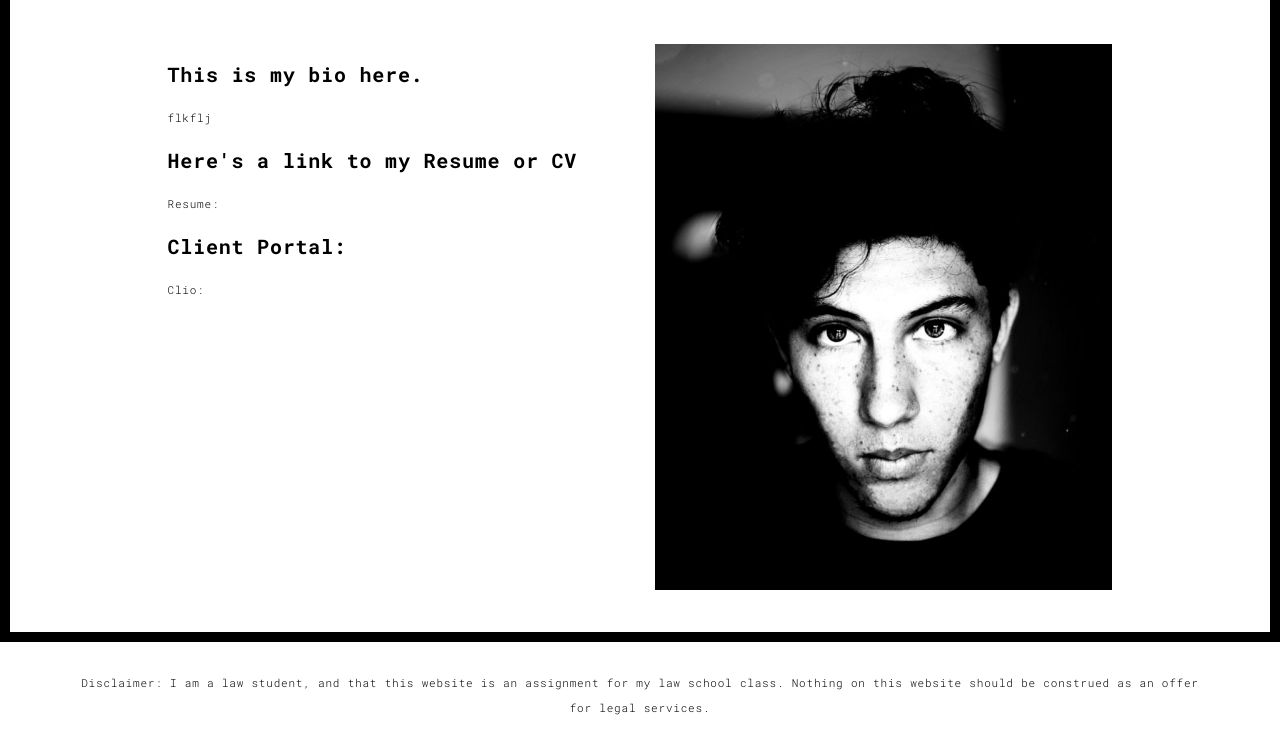
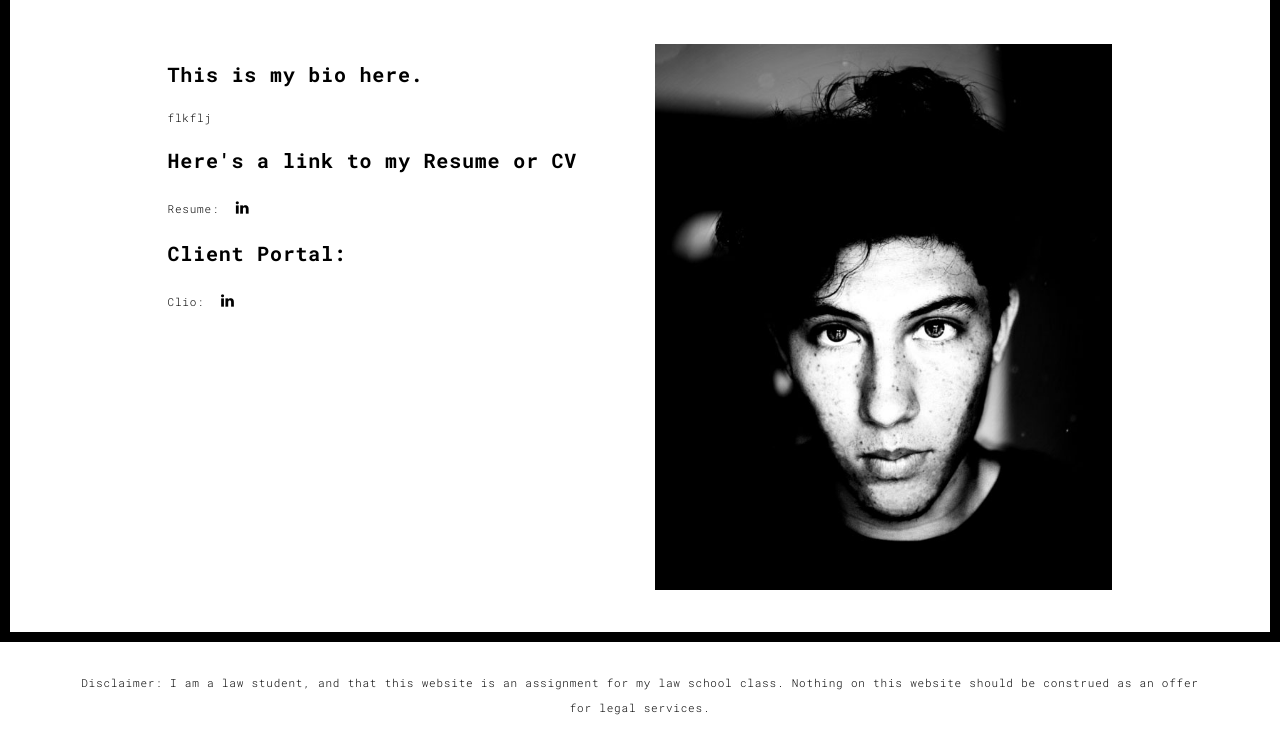
Before and after one commit to robby-o/porto, a Flask app: page /about.html in a window 1280 px wide. Shown: the part 158-903 px from the top of the page. Run offline with Flask 2, Linux system fonts and the light colour scheme; some libraries are stand-ins or nearby versions.

Commit message:
link update

```diff
--- a/templates/about.html
+++ b/templates/about.html
@@ -77,13 +77,25 @@
                     <h3>Here's a link to my Resume or CV</h3>
                     <p>
                       Resume:
-                      <a href="https://www.clio.com/" title="" />
+                      <a
+                        href="www.linkedin.com/in/miguel-lopez-221432150"
+                        title="Resume"
+                        class="fa-icon"
+                      >
+                        <i class="fa fa-linkedin"></i>
+                      </a>
                     </p>
 
                     <h3>Client Portal:</h3>
                     <p>
                       Clio:
-                      <a href="https://www.clio.com/" title="" />
+                      <a
+                        href="www.linkedin.com/in/miguel-lopez-221432150"
+                        title="Clio"
+                        class="fa-icon"
+                      >
+                        <i class="fa fa-linkedin"></i>
+                      </a>
                     </p>
                   </div>
                   <div class="col-xs-12 col-md-6">
```
